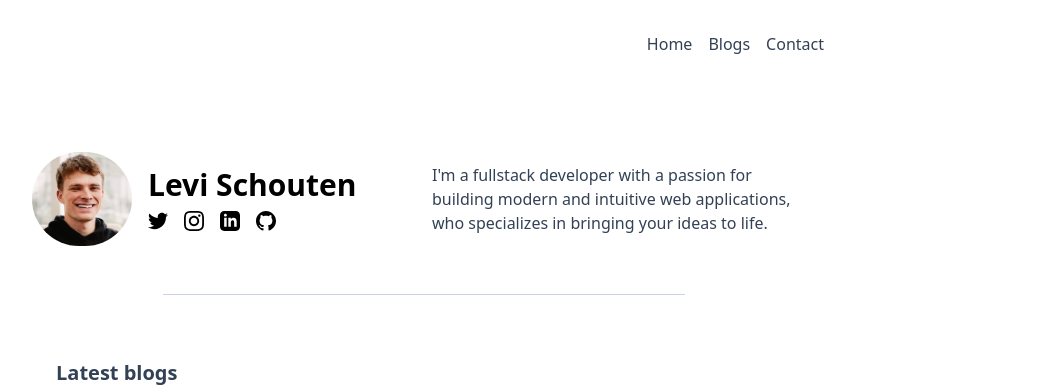
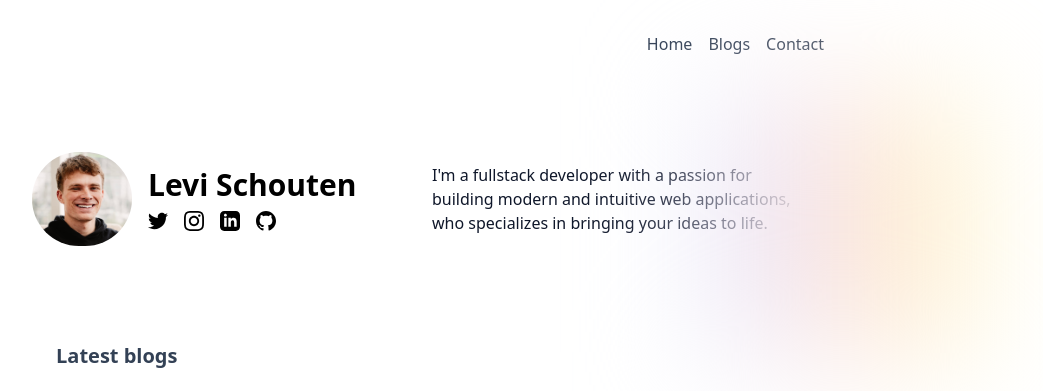
Before and after one commit to levischouten/levischouten-net, a Next.js app: page / in a window 1280 px wide. Shown: the top 391 px of the page, without its empty margins (216-1259 px from the left). Built offline with nearby package versions, Linux system fonts and the light colour scheme.

Commit message:
Added blurred background colour

```diff
--- a/src/components/header.tsx
+++ b/src/components/header.tsx
@@ -100,10 +100,12 @@ export default function Header(props: Props) {
                   </div>
                 </div>
               </div>
-              <p className="max-w-sm flex items-center">{introText}</p>
+              <p className="max-w-sm flex items-center text-slate-900">
+                {introText}
+              </p>
             </motion.div>
 
-            <hr className="m-auto w-2/3 border-slate-300" />
+            {/* <hr className="m-auto w-2/3 border-slate-300" /> */}
           </div>
         )}
       </header>
--- a/src/components/layout.tsx
+++ b/src/components/layout.tsx
@@ -1,3 +1,4 @@
+import { motion } from "framer-motion";
 import Footer from "./footer";
 import Header from "./header";
 
@@ -13,7 +14,12 @@ export default function Layout(props: Props) {
   const { children, title, showBanner, showContact, introText } = props;
 
   return (
-    <div className="grid grid-rows-[min-content_1fr_min-content] grid-cols-1 gap-16 mx-auto max-w-4xl px-8 sm:px-12 py-8 h-full min-h-screen text-slate-700">
+    <div className="grid grid-rows-[min-content_1fr_min-content] grid-cols-1 gap-24 mx-auto max-w-4xl px-8 sm:px-12 py-8 h-full min-h-screen text-slate-700 ">
+      <motion.div
+        animate={{ translateX: [0, 30, 0], translateY: [0, 30, 0] }}
+        transition={{ repeat: Infinity, duration: 6 }}
+        className="absolute right-24 top-24 h-64 w-64 bg-gradient-to-r from-indigo-100 via-red-100 to-yellow-100 blur-3xl"
+      />
       <Header title={title} showBanner={showBanner} introText={introText} />
       <main>{children}</main>
       <Footer showContact={showContact} />
```
